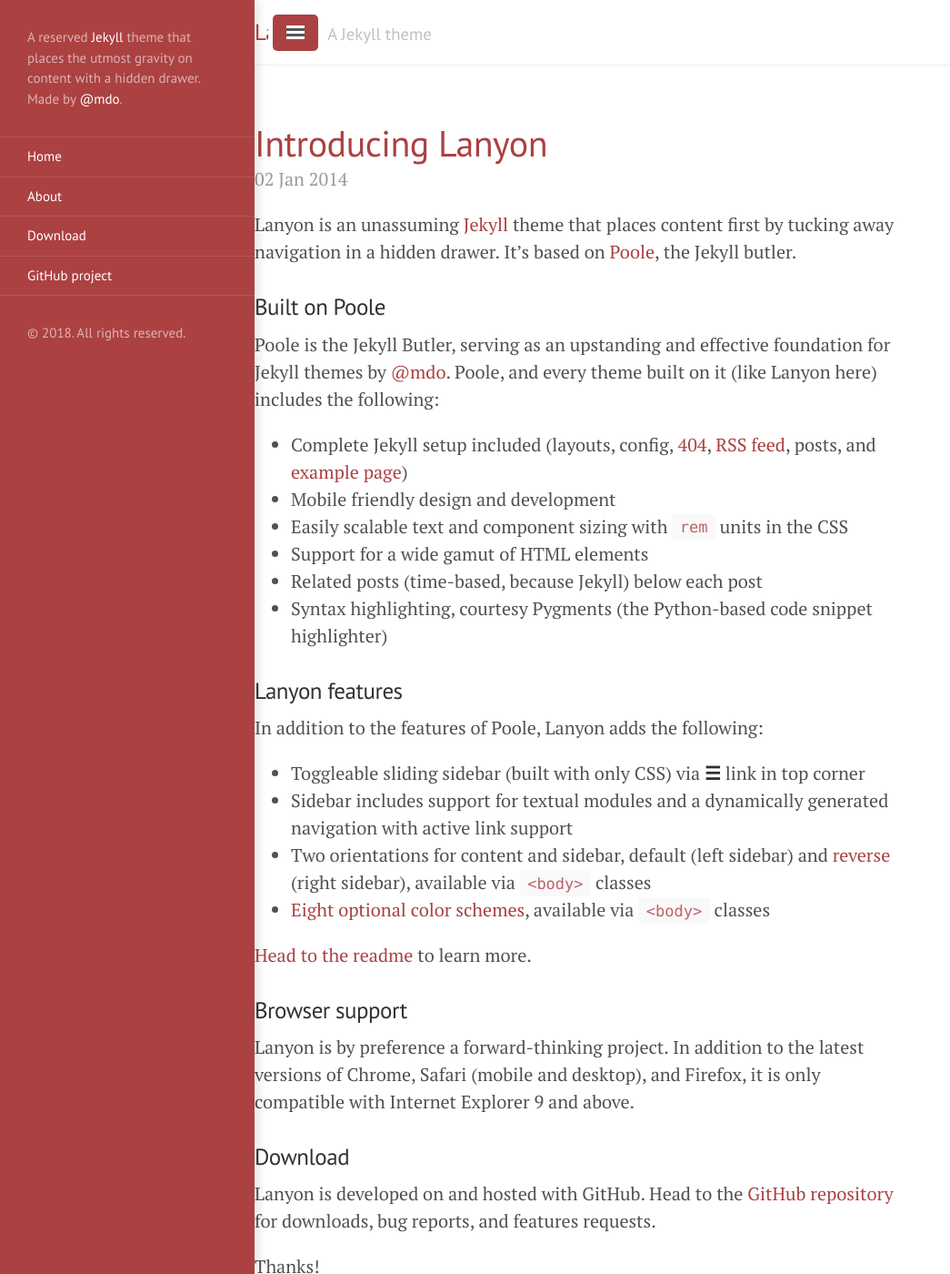
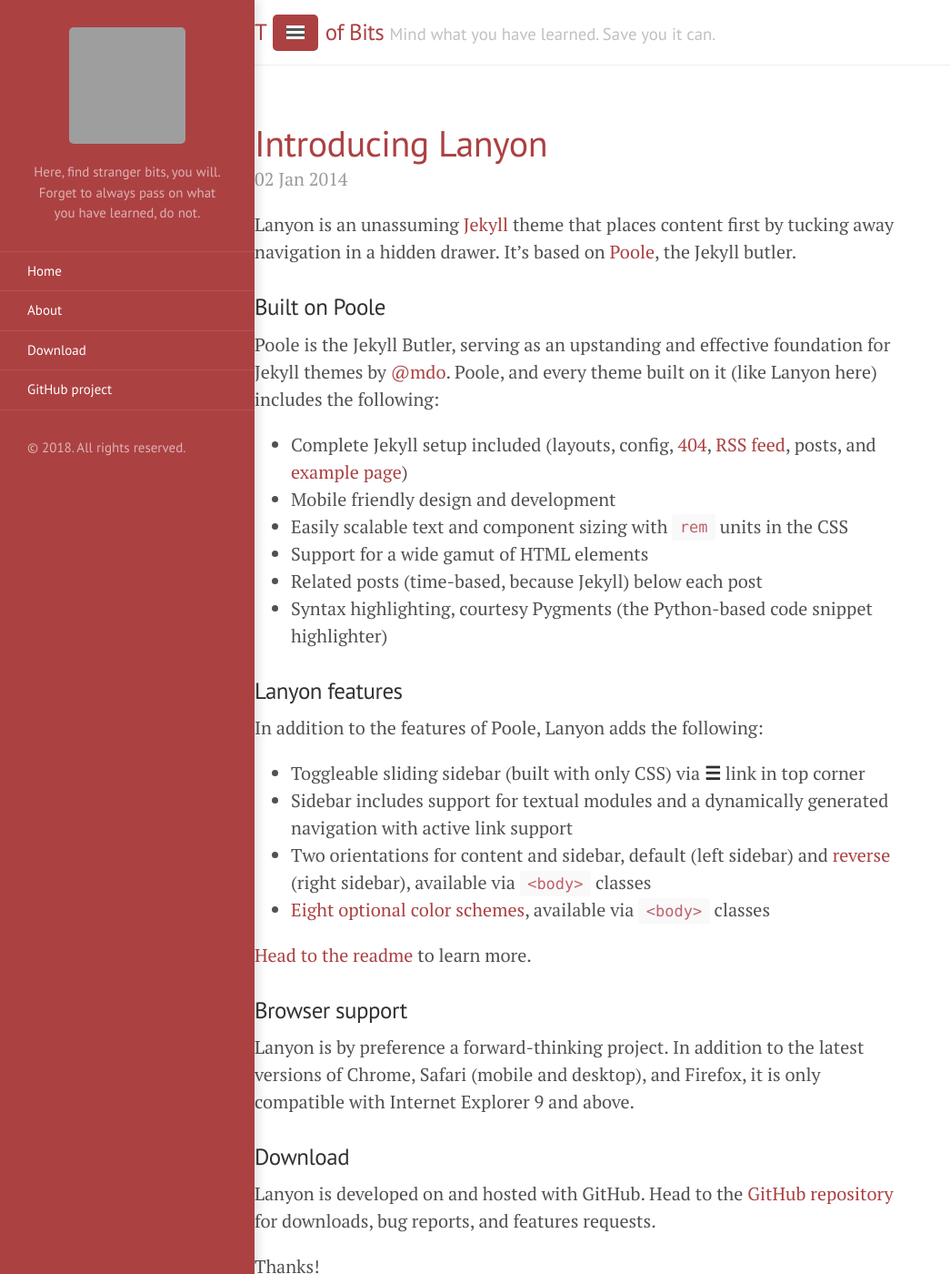
Before and after one commit to valentinabojan/valentinabojan.github.io, a Jekyll site: the page built from index.html, in a window 1280 px wide and 1400 px high. Shown: the whole window at 91% size, without its empty margins (0-1045 px from the left). Built offline with Jekyll 4.4.1, drawn with Linux system fonts in a browser that asks for light colours; the list of posts is cut into pages by our own code; grey boxes are pictures that could not be loaded.

Commit message:
add avatar picture; add blog name and description

```diff
--- a/_config.yml
+++ b/_config.yml
@@ -2,10 +2,11 @@
 permalink:           pretty
 
 # Setup
-title:               Lanyon
-tagline:             'A Jekyll theme'
-description:         'A reserved <a href="http://jekyllrb.com" target="_blank">Jekyll</a> theme that places the utmost gravity on content with a hidden drawer. Made by <a href="https://twitter.com/mdo" target="_blank">@mdo</a>.'
-url:                 http://valentinabojan.github.io
+title:               The Jar of Bits
+tagline:             'Mind what you have learned. Save you it can.'
+description:         'Here, find stranger bits, you will. Forget to always pass on what you have learned, do not.'
+github:
+  repo:              https://github.com/valentinabojan/valentinabojan.github.io
 baseurl:             ''
 paginate:            5
 
@@ -13,6 +14,7 @@
 author:
   name:              Valentina Bojan
   email:             bojan.valentinacamelia@gmail.com
-  avatar:            https://gravatar.com/userimage/70327762/786d00eea1f72ee727e667326d0be3c9.jpeg
+  avatar:            https://gravatar.com/userimage/70327762/3680c659af74a88706d984a87a97c04f.jpg?size=128
+  avatar1:            https://en.gravatar.com/userimage/70327762/c22f7d8b4cdf025474bad9cbf7ed9119.jpg?size=128
 
 plugins: [jekyll-paginate]
--- a/_includes/head.html
+++ b/_includes/head.html
@@ -18,6 +18,7 @@
   <link rel="stylesheet" href="{{ site.baseurl }}/public/css/poole.css">
   <link rel="stylesheet" href="{{ site.baseurl }}/public/css/syntax.css">
   <link rel="stylesheet" href="{{ site.baseurl }}/public/css/lanyon.css">
+  <link rel="stylesheet" href="{{ site.baseurl }}/public/css/styles.css">
   <link rel="stylesheet" href="https://fonts.googleapis.com/css?family=PT+Serif:400,400italic,700%7CPT+Sans:400">
 
   <!-- Icons -->
--- a/_includes/sidebar.html
+++ b/_includes/sidebar.html
@@ -5,9 +5,18 @@
 
 <!-- Toggleable sidebar -->
 <div class="sidebar" id="sidebar">
-  <div class="sidebar-item">
+
+  <div class="sidebar-item content-center" style="padding-bottom: 0;">
+    <img src="{{ site.author.avatar }}" class="rounded">
+  </div>
+
+  <div class="sidebar-item content-center" style="padding-top: 0; text-align: center;">
     <p>{{ site.description }}</p>
   </div>
+
+    <!--<div class="content-center">-->
+        <!--<img src="{{ site.author.avatar1 }}" class="rounded">-->
+    <!--</div>-->
 
   <nav class="sidebar-nav">
     <a class="sidebar-nav-item{% if page.url == site.baseurl %} active{% endif %}" href="{{ site.baseurl }}/">Home</a>
@@ -28,6 +37,7 @@
 
     <a class="sidebar-nav-item" href="{{ site.github.repo }}/archive/v{{ site.version }}.zip">Download</a>
     <a class="sidebar-nav-item" href="{{ site.github.repo }}">GitHub project</a>
+
   </nav>
 
   <div class="sidebar-item">
--- /dev/null
+++ b/public/css/styles.css
@@ -0,0 +1,4 @@
+.content-center {
+    display: flex;
+    justify-content: center;
+}
```
